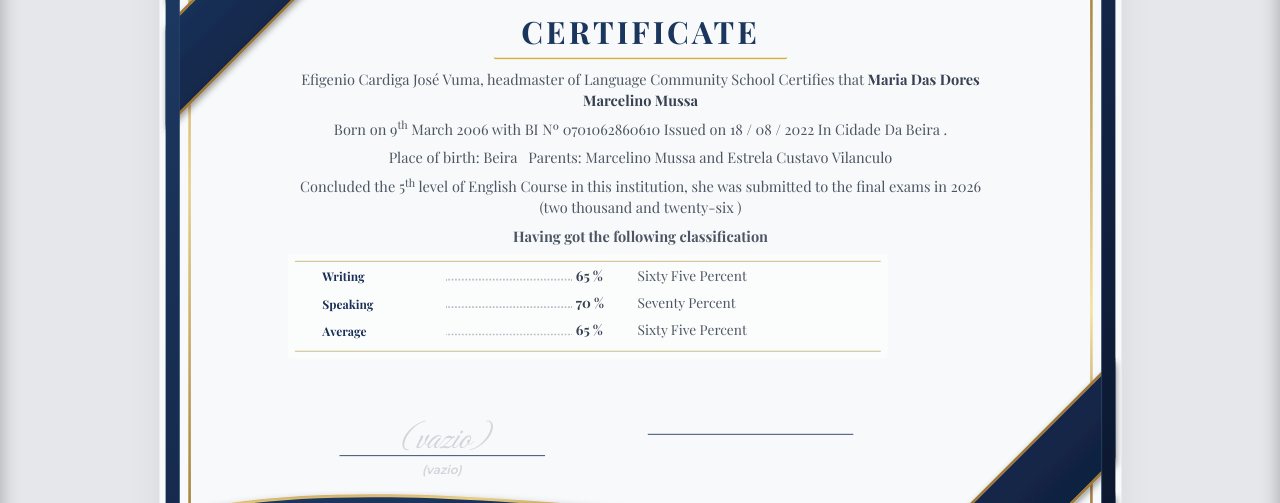
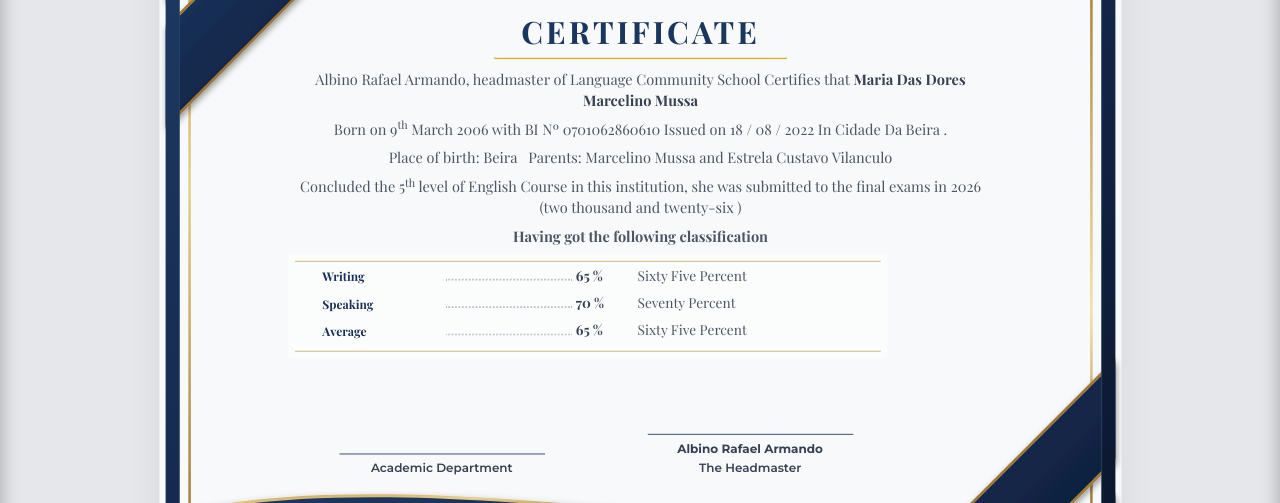
Before and after one commit to dmpiagency-ai/Certificado-Manus, a React (Vite) app: page / in a window 1280 px wide. Shown: the part 297-800 px from the top of the page. Built offline with nearby package versions, Linux system fonts and the light colour scheme; no server answers; a web font is replaced by a local one.

Commit message:
feat: update director name to Albino Rafael Armando and reorganize signature layout

```diff
--- a/src/App.tsx
+++ b/src/App.tsx
@@ -311,7 +311,7 @@ export default function App() {
   // Versioned cache reset — runs synchronously on first render, before useLocalStorage reads.
   // Bump CACHE_VERSION whenever default content changes to push new defaults to all users.
   useState(() => {
-    const CACHE_VERSION = 'v5';
+    const CACHE_VERSION = 'v6';
     if (typeof window !== 'undefined' && window.localStorage.getItem('cert-cache-version') !== CACHE_VERSION) {
       // Clear all cert keys except guest credits to do a full factory reset of the layout
       const keysToRemove = [];
@@ -331,7 +331,7 @@ export default function App() {
   const [logoText2, setLogoText2] = useLocalStorage('cert-logoText2', 'DE LÍNGUAS');
   const [title, setTitle] = useLocalStorage('cert-title', 'CERTIFICATE');
 
-  const [line1, setLine1] = useLocalStorage('cert-line1', 'Efigenio Cardiga José Vuma, headmaster of Language Community School Certifies that <strong style="color: #374151;">Maria Das Dores Marcelino Mussa</strong>');
+  const [line1, setLine1] = useLocalStorage('cert-line1', 'Albino Rafael Armando, headmaster of Language Community School Certifies that <strong style="color: #374151;">Maria Das Dores Marcelino Mussa</strong>');
   const [line2, setLine2] = useLocalStorage('cert-line2', 'Born on 9<sup>th</sup> March 2006 with BI Nº 0701062860610 Issued on 18 / 08 / 2022 In Cidade Da Beira .');
   const [line3, setLine3] = useLocalStorage('cert-line3', 'Place of birth: Beira &nbsp; Parents: Marcelino Mussa and Estrela Custavo Vilanculo');
   const [line4, setLine4] = useLocalStorage('cert-line4', 'Concluded the 5<sup>th</sup> level of English Course in this institution, she was submitted to the final exams in 2026 (two thousand and twenty-six )');
@@ -344,7 +344,9 @@ export default function App() {
   ]);
 
   const [sig1Name, setSig1Name] = useLocalStorage('cert-sig1Name', '');
-  const [sig1Role, setSig1Role] = useLocalStorage('cert-sig1Role', '');
+  const [sig1Role, setSig1Role] = useLocalStorage('cert-sig1Role', 'Academic Department');
+  const [sig2Name, setSig2Name] = useLocalStorage('cert-sig2Name', '<strong>Albino Rafael Armando</strong>');
+  const [sig2Role, setSig2Role] = useLocalStorage('cert-sig2Role', 'The Headmaster');
 
   // Derived credits: only guests consume credits. Authenticated users (admin/developer) export freely.
   const isAdmin = !!user;
@@ -1058,7 +1060,6 @@ export default function App() {
               {/* Left Signature */}
               <DraggableBlock posKey="cert-pos-sig1" setSnapGuide={setSnapGuide}>
                 <div className="flex flex-col items-center w-64 pt-6 relative">
-                  <ContentEditable html={sig1Name} onChange={(v:any) => handleTextChange(setSig1Name, v)} className="font-signature text-[42px] text-[#1a2f57] leading-[0.5] w-full text-center relative z-10" />
                   <div className="z-10 px-2 pt-2 pb-0 rounded w-full">
                     <div className="w-full border-b-[1.5px] border-[#1b365d] mb-1"></div>
                     <div className="flex flex-col items-center mt-1">
@@ -1068,13 +1069,15 @@ export default function App() {
                 </div>
               </DraggableBlock>
 
-              {/* Right Signature (Blank area for stamp and real ink signature) */}
+              {/* Right Signature */}
               <DraggableBlock posKey="cert-pos-sig2" setSnapGuide={setSnapGuide}>
                 <div className="flex flex-col items-center w-64 text-center relative pt-6 mt-10">
                   <div className="z-10 px-2 pt-2 pb-0 rounded w-full">
                     <div className="w-full border-b-[1.5px] border-[#1b365d] mb-1"></div>
-                    {/* Text completely removed so physical stamp can be used here without overlapping digital text */}
-                    <div className="h-[48px]"></div>
+                    <div className="flex flex-col items-center mt-1">
+                      <ContentEditable html={sig2Name} onChange={(v:any) => handleTextChange(setSig2Name, v)} className="text-[14px] font-sans font-bold text-[#374151] pt-0.5" />
+                      <ContentEditable html={sig2Role} onChange={(v:any) => handleTextChange(setSig2Role, v)} className="text-[14px] font-sans font-semibold text-[#374151] pt-0.5" />
+                    </div>
                   </div>
                 </div>
               </DraggableBlock>
```
